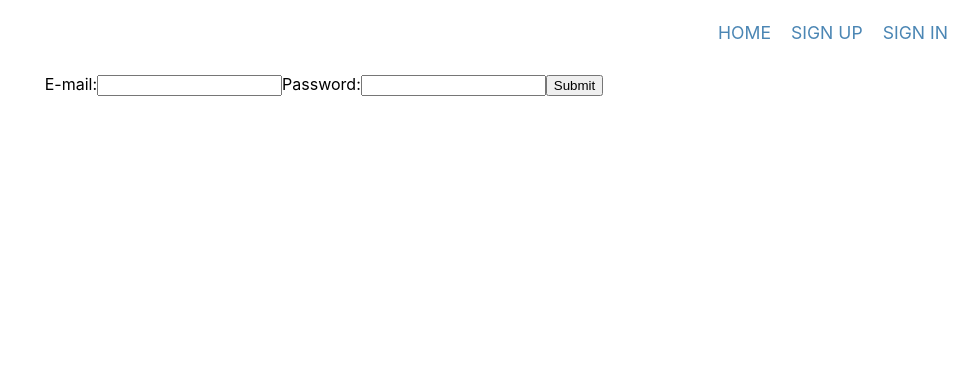
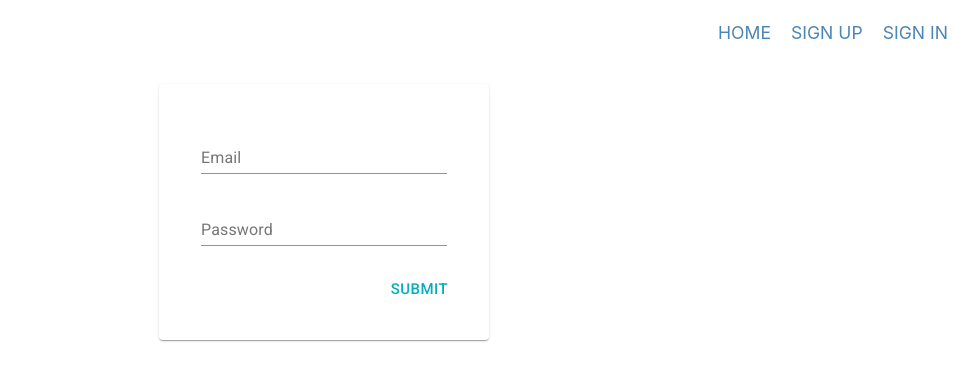
Before and after one commit to LeviSchouten/instagram-clone, a React (Create React App) app: page /signin in a window 1280 px wide. Shown: the top 380 px of the page, without its empty margins (316-1280 px from the left). Built offline with nearby package versions, Linux system fonts and the light colour scheme.

Commit message:
styled login component

```diff
--- a/src/components/login.jsx
+++ b/src/components/login.jsx
@@ -1,51 +1,95 @@
-import React, { useState, useContext } from "react";
+import React, { useState } from "react";
 import { useHistory } from "react-router-dom";
-import UserContext from "../UserContext";
+import { Card, Button, TextField, makeStyles } from "@material-ui/core";
 
 import url from "../url";
 
+const useStyles = makeStyles({
+  root: {
+    margin: 10,
+    padding: 30,
+    width: 270,
+    display: "flex",
+    flexDirection: "column",
+  },
+  textField: {
+    margin: 12,
+  },
+  button: {
+    marginLeft: "auto",
+    marginTop: 10,
+  },
+});
+
 function Login() {
+  const classes = useStyles();
+
   const [password, setPassword] = useState("");
   const [email, setEmail] = useState("");
 
   const history = useHistory();
 
-  const handleSubmit = e => {
+  const handleSubmit = (e) => {
     e.preventDefault();
     fetch(url + "/login", {
       method: "POST",
       headers: {
-        "Content-Type": "application/json"
+        "Content-Type": "application/json",
       },
-      body: JSON.stringify({ email, password })
+      body: JSON.stringify({ email, password }),
     })
-      .then(res => res.json())
-      .then(res => {
+      .then((res) => res.json())
+      .then((res) => {
         localStorage.setItem("id", res.id);
         history.push("/");
       });
   };
 
   return (
-    <form onSubmit={handleSubmit}>
-      <label>
-        E-mail:
-        <input
-          type="text"
-          value={email}
-          onChange={e => setEmail(e.target.value)}
-        />
-      </label>
-      <label>
-        Password:
-        <input
-          type="password"
-          value={password}
-          onChange={e => setPassword(e.target.value)}
-        />
-      </label>
-      <input type="submit" value="Submit" />
-    </form>
+    <Card className={classes.root}>
+      <TextField
+        id="outlined-basic"
+        label="Email"
+        value={email}
+        onChange={(e) => setEmail(e.target.value)}
+        className={classes.textField}
+      />
+      <TextField
+        id="outlined-basic"
+        label="Password"
+        type="password"
+        value={password}
+        onChange={(e) => setPassword(e.target.value)}
+        className={classes.textField}
+      />
+      <Button
+        className={classes.button}
+        color="primary"
+        onClick={handleSubmit}
+        size="large"
+      >
+        Submit
+      </Button>
+    </Card>
+    // <form onSubmit={handleSubmit}>
+    //   <label>
+    //     E-mail:
+    //     <input
+    //       type="text"
+    //       value={email}
+    //       onChange={(e) => setEmail(e.target.value)}
+    //     />
+    //   </label>
+    //   <label>
+    //     Password:
+    //     <input
+    //       type="password"
+    //       value={password}
+    //       onChange={(e) => setPassword(e.target.value)}
+    //     />
+    //   </label>
+    //   <input type="submit" value="Submit" />
+    // </form>
   );
 }
 
```
